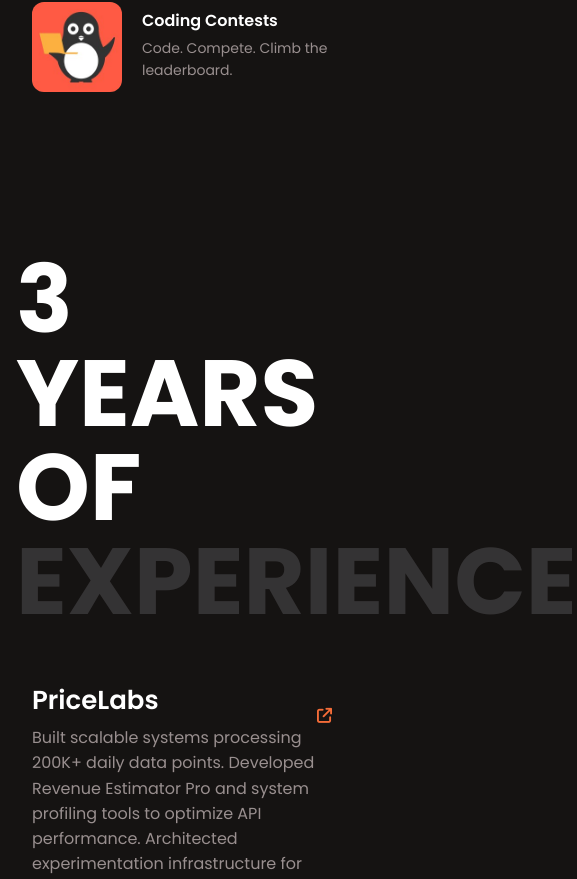
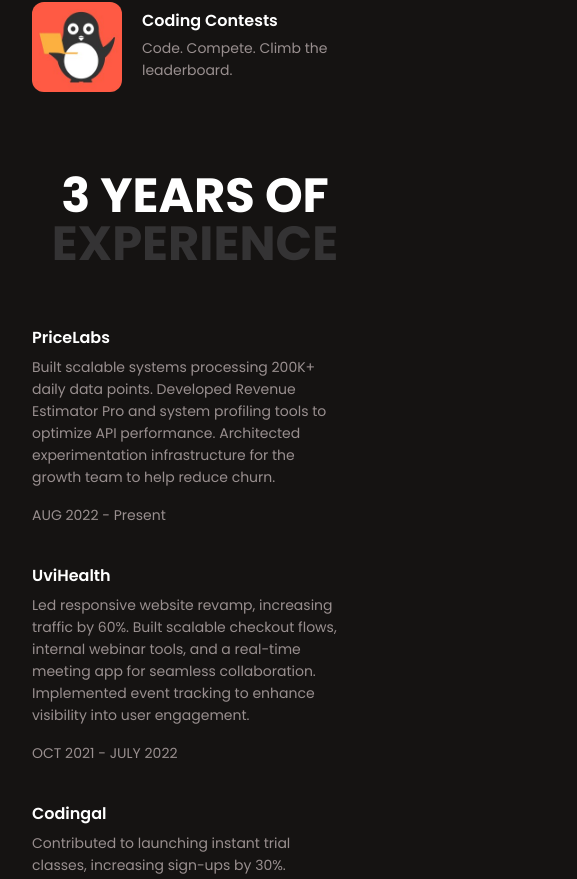
Before and after one commit to manwindersingh1712/portfolio, a React (Vite) app: page / in a window 390 px wide. Shown: the part 1914-2793 px from the top of the page, 577 px wide, since content can reach past the window. Built offline with nearby package versions, Linux system fonts and the light colour scheme.

Commit message:
manwinder: work exp mobile optimized

```diff
--- a/src/components/WorkExp.jsx
+++ b/src/components/WorkExp.jsx
@@ -37,11 +37,11 @@
 
 const WorkExp = ({ isHead = false }) => {
   return (
-    <div id="experience" className={isHead ? "mb-15" : "pt-20 mb-15"}>
-      <div className="text-white font-bold text-[94px]  leading-[94px]">
+    <div id="experience" className={isHead ? "mb-15" : "pt-0 sm:pt-20 mb-15"}>
+      <div className="text-white font-bold text-[48px] sm:text-[94px] leading-[48px] sm:leading-[94px] text-center sm:text-left">
         3 YEARS OF
       </div>
-      <div className="font-bold text-[94px]  leading-[94px] text-[#b6b4bd33]">
+      <div className="font-bold text-[48px] sm:text-[94px] leading-[48px] sm:leading-[94px] text-[#b6b4bd33] text-center sm:text-left">
         EXPERIENCE
       </div>
 
@@ -56,22 +56,19 @@
           >
             <div className="flex items-center gap-5">
               <div>
-                <h3 className="text-[26px] leading-[25.2px] text-white font-semibold">
+                <h3 className="text-[16px] sm:text-[26px] leading-[20px] sm:leading-[25.2px] text-white font-semibold">
                   {title}
                 </h3>
-                <p className="text-[16px] leading-[25.2px] text-[#998f8f] mt-3">
+                <p className="text-[14px] sm:text-[16px] leading-[22px] sm:leading-[25.2px] text-[#998f8f] mt-2 sm:mt-3">
                   {subtitle}
                 </p>
-                <p className="text-[16px] leading-[25.2px] text-[#998f8f] mt-6">
+                <p className="text-[14px] sm:text-[16px] leading-[22px] sm:leading-[25.2px] text-[#998f8f] mt-4 sm:mt-6">
                   {from} - {to}
                 </p>
               </div>
             </div>
-            <span
-              className="relative top-4 right-2 transition-all duration-300 ease-in-out group-hover:-top-1 group-hover:-right-1"
-              style={{ color: "rgb(244, 108, 56)" }}
-            >
-              <i class="fa-solid fa-arrow-up-right-from-square text-[15px]"></i>
+            <span className="hidden sm:inline relative top-4 right-2 transition-all duration-300 ease-in-out group-hover:-top-1 group-hover:-right-1 text-[#f46c38]">
+              <i className="fa-solid fa-arrow-up-right-from-square text-[15px]"></i>
             </span>
           </a>
         ))}
```
